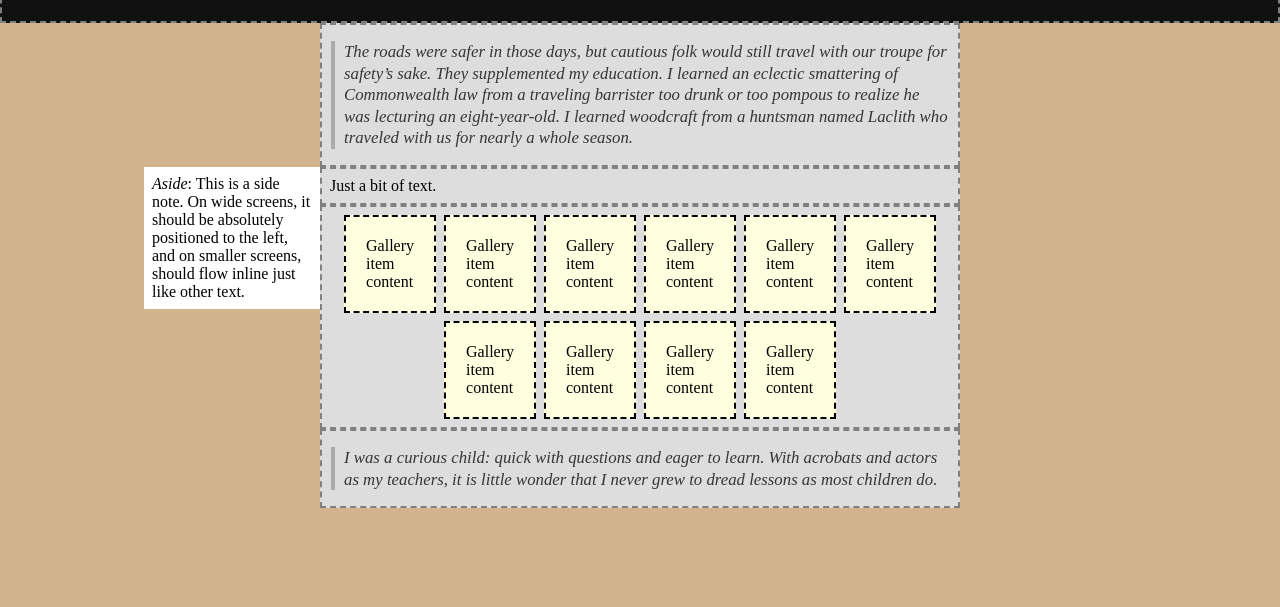
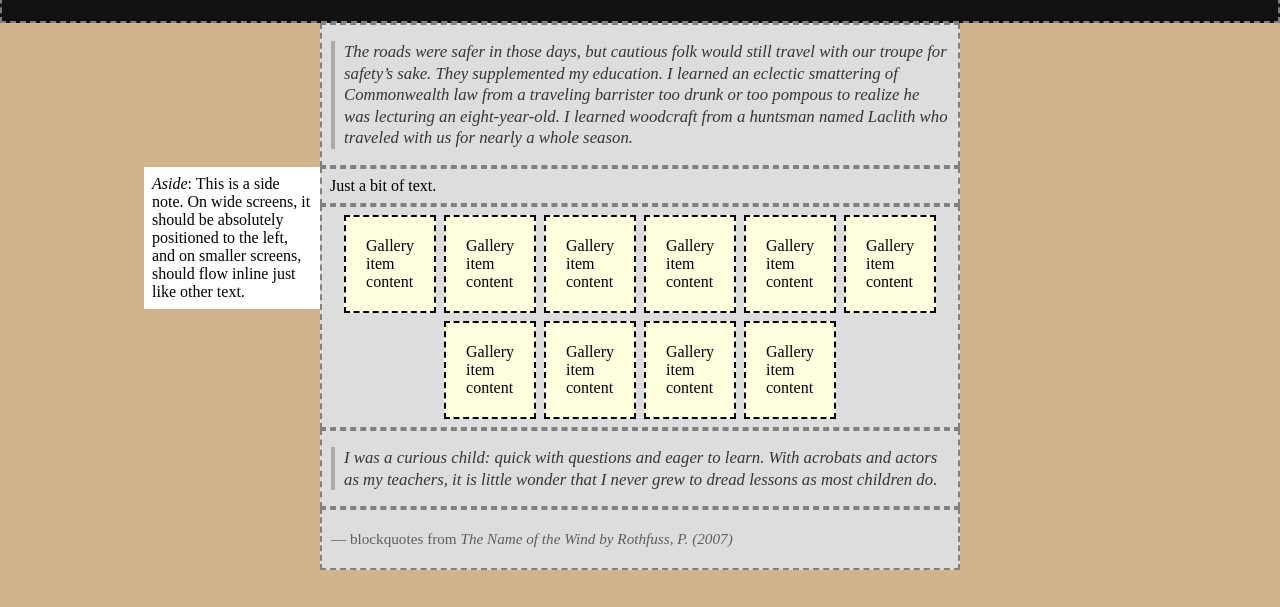
Before and after one commit to pseigo/html-one-column-full-width-sections, a plain HTML site: page index.html in a window 1280 px wide. Shown: the part 193-800 px from the top of the page. Drawn offline with Linux system fonts and the light colour scheme.

Commit message:
Add blockquote attribution

```diff
--- a/index.html
+++ b/index.html
@@ -45,6 +45,10 @@
     <blockquote>I was a curious child: quick with questions and eager to learn. With acrobats and actors as my teachers, it is little wonder that I never grew to dread lessons as most children do.</blockquote>
   </div>
 
+  <div class="quote-attribution">
+    — blockquotes from <em>The Name of the Wind by Rothfuss, P. (2007)</em>
+  </div>
+
 </main>
 </body>
 
--- a/main.css
+++ b/main.css
@@ -18,6 +18,13 @@ blockquote {
   border-left: 4px solid #939393ab;
   padding-left: 9px;
   margin: 0.5rem 1px;
+}
+
+div.quote-attribution {
+  font-size: 0.95rem;
+  color: #5e5e5e;
+  padding: 1.25rem;
+  padding-left: 0.56rem;
 }
 
 div.gallery {
```
